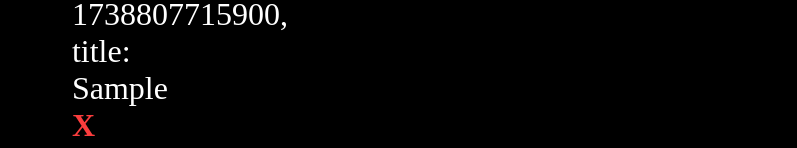
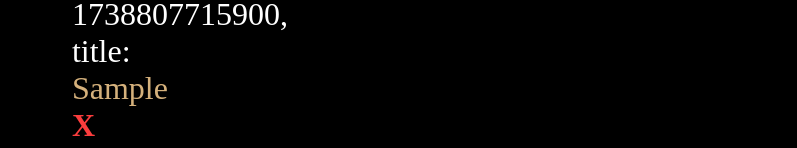
Before and after one commit to Aguadebebe/todo-list, a React (Create React App) app: page / in a window 1280 px wide. Both pictures are taken after typing "Sample" into the empty fields and a click on the button "<button>Add Task</button>". Shown: the part 619-767 px from the top of the page, without its empty margins (240-1037 px from the left). Built offline with nearby package versions, Linux system fonts and the light colour scheme.

Commit message:
Added color to the task.title prop for the TodoItem comp

```diff
--- a/src/App.css
+++ b/src/App.css
@@ -5,6 +5,7 @@
   background-color: black;
 
  }
+
 
  .app {
   color: white;
--- a/src/Components/TodoItem.js
+++ b/src/Components/TodoItem.js
@@ -22,7 +22,7 @@ const TodoItem = ({ task, handleDeleteTask, handleToggleComplete }) => {
             <div>{id}</div>
             <div>{task.id},</div>
             <div>{title}</div>
-            <div>{task.title}</div>
+            <div style={{ color: "rgb(213, 177, 124)"}}>{task.title}</div>
             <div className={task.completed ? "completed" : "uncompleted"}>
              {task.completed ? "Completed !" : "X"}
             </div>
```
